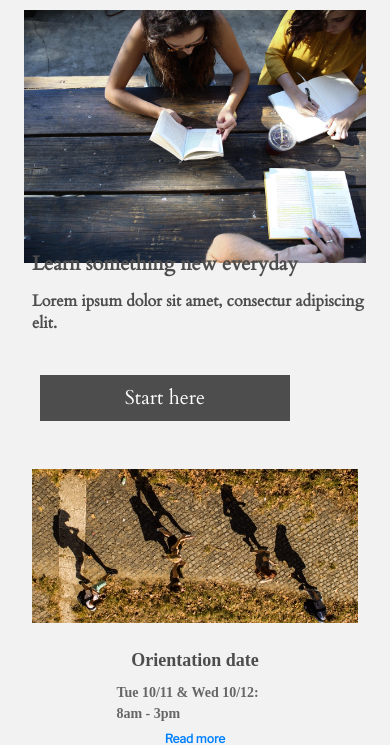
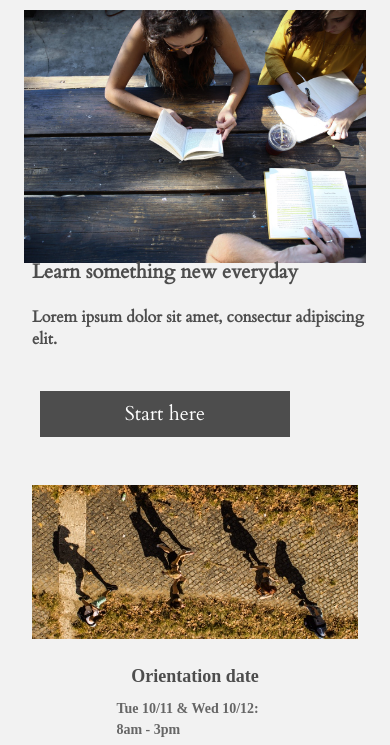
Before and after one commit to sasireka23/colmar, a plain HTML site: page index.html in a window 390 px wide. Shown: the part 86-831 px from the top of the page. Drawn offline with nearby package versions, Linux system fonts and the light colour scheme.

Commit message:
Mobile spacing

```diff
--- a/resources/css/style.css
+++ b/resources/css/style.css
@@ -188,7 +188,7 @@ body{
 		padding-left: 16px;
 	    color: #4d4d4d;
 	    max-width: 90%;
-	    margin-top: 12px;
+	    margin-top: 20px;
 
 
 
@@ -219,7 +219,7 @@ body{
      max-width: 60%;
      line-height: 1.5;
 
-}
+   }
 }
 
 
@@ -228,9 +228,6 @@ body{
 .info{
 	display: flex;
 	margin-top: 16px;
-
-
-
 
 }
 
```
